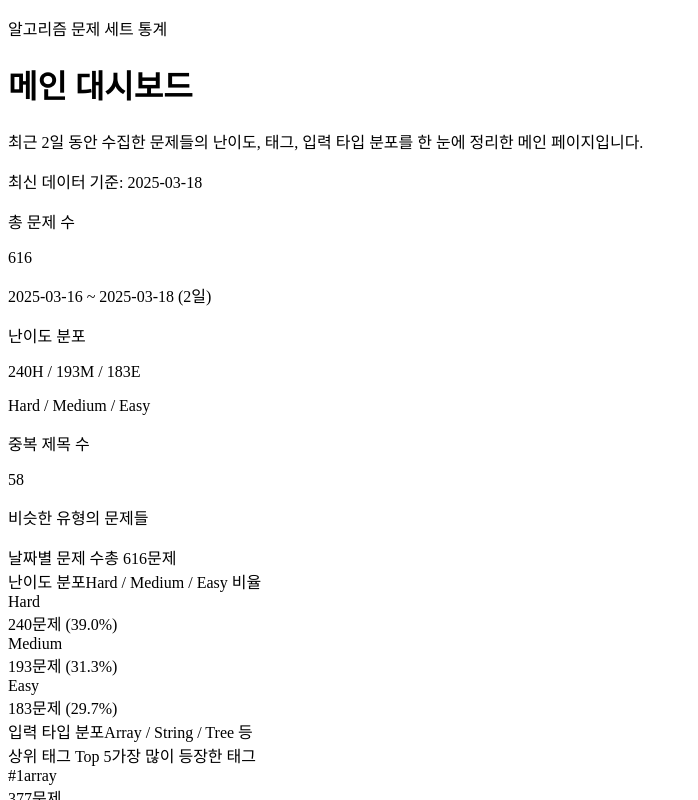
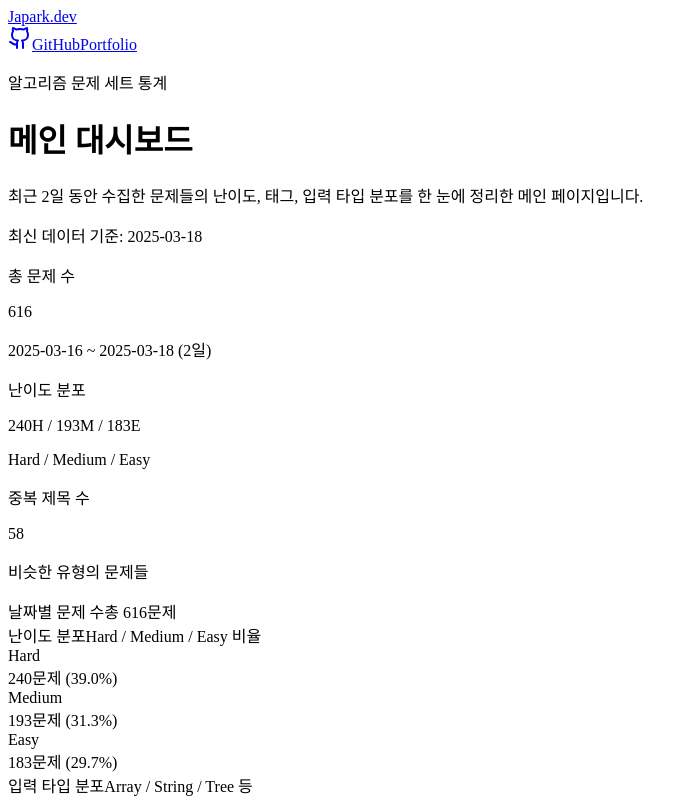
Before and after one commit to JangHwanPark/final-project-data-analysis, a Next.js app in the folder front/: page / in a window 1280 px wide. Shown: the top 800 px of the page, without its empty margins (0-698 px from the left). Built offline with nearby package versions, Linux system fonts and the light colour scheme.

Commit message:
feat(front): gnb 컴포넌트 생성

```diff
--- a/front/src/shared/constants/index.ts
+++ b/front/src/shared/constants/index.ts
@@ -1,2 +1,3 @@
 export { MESSAGE } from '@/shared/constants/messages';
 export { CONFIG } from '@/shared/constants/config';
+export { LINKS } from '@/shared/constants/links';
--- /dev/null
+++ b/front/src/shared/constants/links.ts
@@ -0,0 +1,10 @@
+const GNB = {
+  LOGO: 'Japark.dev',
+  GITHUB: 'https://github.com/your-github',
+  PORTFOLIO: 'https://japark.store/',
+  LINKEDIN: 'https://www.linkedin.com/in/%EC%9E%A5%ED%99%98-%EB%B0%95-b8259a198/',
+}
+
+export const LINKS = {
+  GNB
+}
--- a/front/src/view/main/main-page.tsx
+++ b/front/src/view/main/main-page.tsx
@@ -16,8 +16,9 @@ import {
   Cell,
 } from 'recharts';
 import type { StatsSummary, DifficultyKey } from '@/entities/summary/types';
-import { cn } from '@/shared/lib/cn';
-import { MOTION_VARIANTS, FORMAT } from '@/shared/lib';
+import { cn, MOTION_VARIANTS, FORMAT } from '@/shared/lib';
+import {Footer} from "@/widgets/footer";
+import {GlobalNavbar} from "@/widgets/global-navbar/global-navbar";
 
 type MainPageProps = {
   stats: StatsSummary;
@@ -92,6 +93,8 @@ export function MainPage({ stats }: MainPageProps) {
       .slice(0, 5);
 
   return (
+      <>
+        <GlobalNavbar/>
         <main className="mx-auto flex min-h-screen max-w-6xl flex-col gap-8 px-4 py-8 md:px-8 md:py-10">
           {/* 헤더 */}
           <header className="flex flex-col gap-3 md:flex-row md:items-end md:justify-between">
@@ -336,5 +339,7 @@ export function MainPage({ stats }: MainPageProps) {
             </motion.div>
           </motion.section>
         </main>
+        <Footer/>
+      </>
   );
 }
--- /dev/null
+++ b/front/src/widgets/footer/footer.tsx
@@ -0,0 +1,12 @@
+import React from 'react';
+import {MESSAGE} from "@/shared/constants";
+
+export const Footer = () => {
+  return (
+      <footer className="mt-auto py-4 text-center">
+        <p className="text-[10px] text-zinc-400 dark:text-zinc-600 sm:text-xs">
+          {MESSAGE.COPYRIGHT}
+        </p>
+      </footer>
+  );
+};
--- a/front/src/widgets/footer/index.ts
+++ b/front/src/widgets/footer/index.ts
@@ -0,0 +1 @@
+export { Footer } from '@/widgets/footer/footer';
--- /dev/null
+++ b/front/src/widgets/global-navbar/global-navbar.tsx
@@ -0,0 +1,37 @@
+import Link from 'next/link';
+import {Github} from 'lucide-react';
+import {LINKS} from '@/shared/constants';
+
+export const GlobalNavbar = () => {
+  return (
+      <header
+          className="w-full border-b border-zinc-200 bg-white/80 backdrop-blur dark:border-zinc-800 dark:bg-zinc-950/70">
+        <div className="mx-auto flex h-14 max-w-6xl items-center justify-between px-4 md:px-8">
+
+          <Link href="/" className="text-lg font-semibold tracking-tight">
+            {LINKS.GNB.LOGO}
+          </Link>
+
+          <div className="flex items-center gap-4">
+            <Link
+                href={LINKS.GNB.GITHUB}
+                target="_blank"
+                className="flex items-center gap-1 text-sm text-zinc-600 hover:text-zinc-900 dark:text-zinc-400 dark:hover:text-white transition"
+            >
+              <Github className="h-4 w-4"/>
+              GitHub
+            </Link>
+
+            <Link
+                href={LINKS.GNB.PORTFOLIO}
+                target="_blank"
+                className="text-sm text-zinc-600 hover:text-zinc-900 dark:text-zinc-400 dark:hover:text-white transition"
+            >
+              Portfolio
+            </Link>
+          </div>
+
+        </div>
+      </header>
+  );
+}
--- /dev/null
+++ b/front/src/widgets/global-navbar/index.ts
@@ -0,0 +1 @@
+export {GlobalNavbar} from '@/widgets/global-navbar/global-navbar';
```
Also changed, not shown: front/src/shared/ui/icon/github.tsx (added, +13 -0 lines), front/src/shared/ui/icon/index.ts (added), front/src/widgets/navbar/index.ts (deleted). Lines whose indentation alone changed are shown as unchanged.
